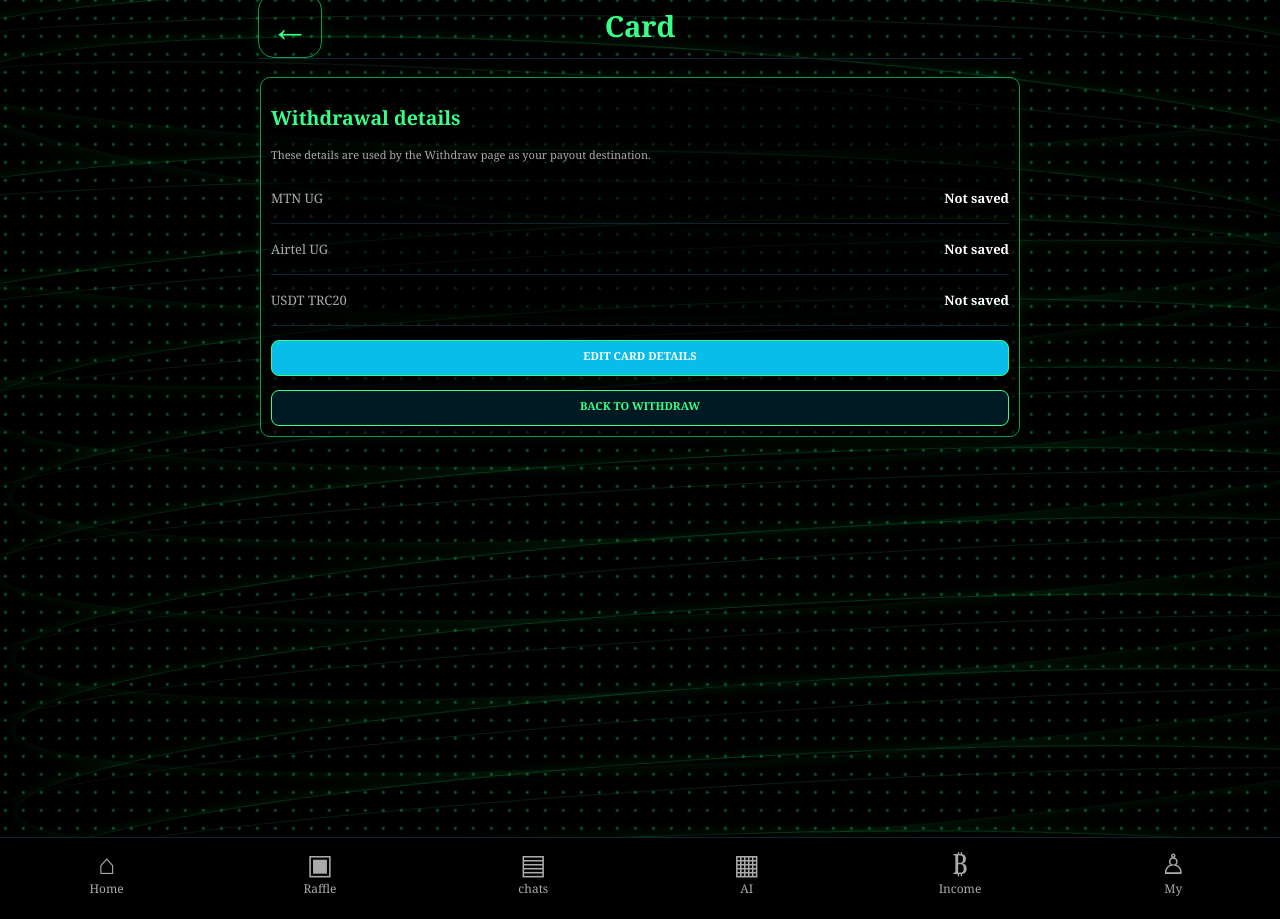
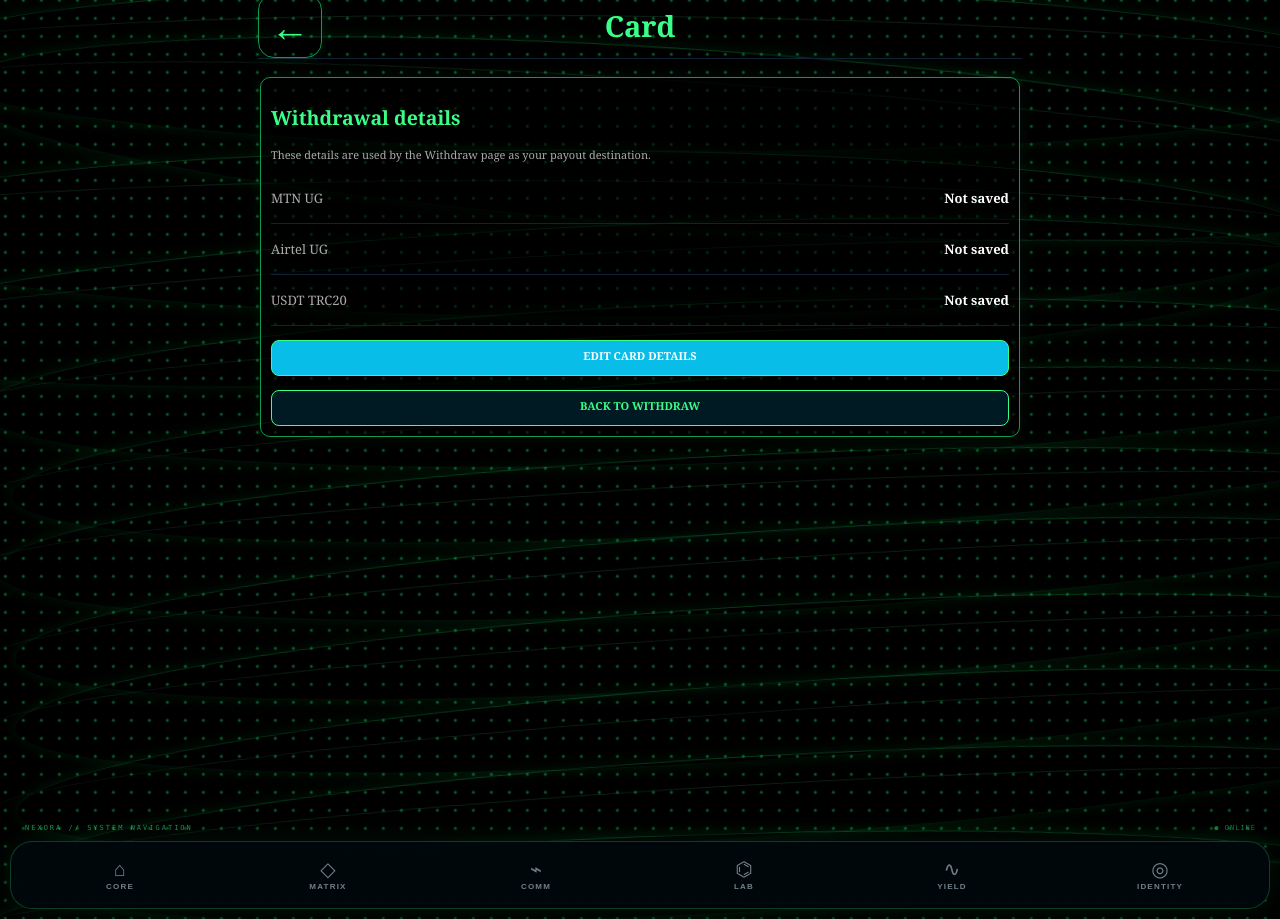
Before and after one commit to Codex700com/NEXORA-platform, a Python web app: template templates/card.html in a window 1280 px wide. Shown: the part 29-948 px from the top of the page. Run offline with Jinja, Linux system fonts and the light colour scheme; the template is opened without the code that fills it, so the values that code supplies are empty.

Commit message:
Redesign NEXORA scientific navigation

```diff
--- a/templates/nav.html
+++ b/templates/nav.html
@@ -1 +1,135 @@
-<div class="bottom"><a href="/home" class="{% if active=='Home' %}active{% endif %}"><i>⌂</i>Home</a><a href="/raffle" class="{% if active=='Raffle' %}active{% endif %}"><i>▣</i>Raffle</a><a href="/support" class="{% if active=='chats' %}active{% endif %}"><i>▤</i>chats</a><a href="/invest" class="{% if active=='AI' %}active{% endif %}"><i>▦</i>AI</a><a href="/income" class="{% if active=='Income' %}active{% endif %}"><i>₿</i>Income</a><a href="/my" class="{% if active=='My' %}active{% endif %}"><i>♙</i>My</a>{% if user is defined and user and user["is_admin"] %}<a href="/admin" class="{% if active=='Admin' %}active{% endif %}"><i>⚙</i>Admin</a>{% endif %}</div>
+<style>
+.nx-nav{
+position:fixed;
+left:10px;
+right:10px;
+bottom:10px;
+height:68px;
+z-index:500;
+display:flex;
+align-items:center;
+justify-content:space-around;
+padding:6px 5px;
+border:1px solid rgba(57,255,136,.22);
+border-radius:22px;
+background:rgba(0,8,12,.94);
+backdrop-filter:blur(18px);
+-webkit-backdrop-filter:blur(18px);
+box-shadow:0 0 30px rgba(0,255,120,.08),0 10px 35px rgba(0,0,0,.55);
+}
+
+.nx-nav:before{
+content:"NEXORA // SYSTEM NAVIGATION";
+position:absolute;
+top:-18px;
+left:14px;
+font-size:7px;
+letter-spacing:2px;
+color:rgba(57,255,136,.55);
+font-family:monospace;
+}
+
+.nx-link{
+position:relative;
+width:16%;
+height:56px;
+display:flex;
+flex-direction:column;
+align-items:center;
+justify-content:center;
+gap:3px;
+color:#718087;
+text-decoration:none;
+font-family:Arial,sans-serif;
+transition:.22s ease;
+}
+
+.nx-link .nx-icon{
+font-size:20px;
+line-height:20px;
+font-family:Arial,sans-serif;
+}
+
+.nx-link .nx-label{
+font-size:8px;
+font-weight:700;
+letter-spacing:1.2px;
+}
+
+.nx-link.active{
+color:#39ff88;
+}
+
+.nx-link.active:after{
+content:"";
+position:absolute;
+bottom:1px;
+width:24px;
+height:2px;
+border-radius:5px;
+background:#39ff88;
+box-shadow:0 0 9px #39ff88;
+}
+
+.nx-link:hover{
+color:#b9ffd2;
+transform:translateY(-2px);
+}
+
+.nx-status{
+position:absolute;
+right:13px;
+top:-18px;
+font:7px monospace;
+letter-spacing:1px;
+color:rgba(57,255,136,.45);
+}
+
+@media(max-width:360px){
+.nx-nav{left:5px;right:5px}
+.nx-link .nx-label{font-size:7px;letter-spacing:.7px}
+.nx-link .nx-icon{font-size:18px}
+}
+</style>
+
+<div class="nx-nav">
+
+  <a href="/home" class="nx-link {% if active=='Home' %}active{% endif %}">
+    <span class="nx-icon">⌂</span>
+    <span class="nx-label">CORE</span>
+  </a>
+
+  <a href="/raffle" class="nx-link {% if active=='Raffle' %}active{% endif %}">
+    <span class="nx-icon">◇</span>
+    <span class="nx-label">MATRIX</span>
+  </a>
+
+  <a href="/support" class="nx-link {% if active=='chats' %}active{% endif %}">
+    <span class="nx-icon">⌁</span>
+    <span class="nx-label">COMM</span>
+  </a>
+
+  <a href="/invest" class="nx-link {% if active=='AI' %}active{% endif %}">
+    <span class="nx-icon">⌬</span>
+    <span class="nx-label">LAB</span>
+  </a>
+
+  <a href="/income" class="nx-link {% if active=='Income' %}active{% endif %}">
+    <span class="nx-icon">∿</span>
+    <span class="nx-label">YIELD</span>
+  </a>
+
+  <a href="/my" class="nx-link {% if active=='My' %}active{% endif %}">
+    <span class="nx-icon">◎</span>
+    <span class="nx-label">IDENTITY</span>
+  </a>
+
+  {% if user is defined and user and user["is_admin"] %}
+  <a href="/admin" class="nx-link {% if active=='Admin' %}active{% endif %}">
+    <span class="nx-icon">⚙</span>
+    <span class="nx-label">ADMIN</span>
+  </a>
+  {% endif %}
+
+  <span class="nx-status">● ONLINE</span>
+</div>
```
